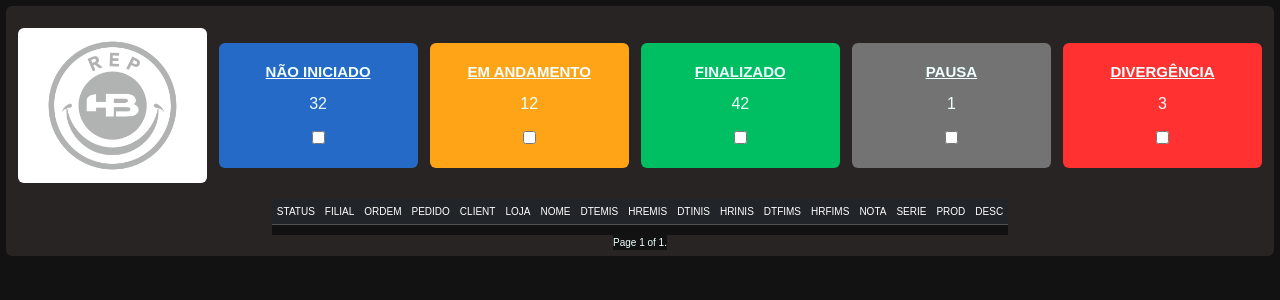
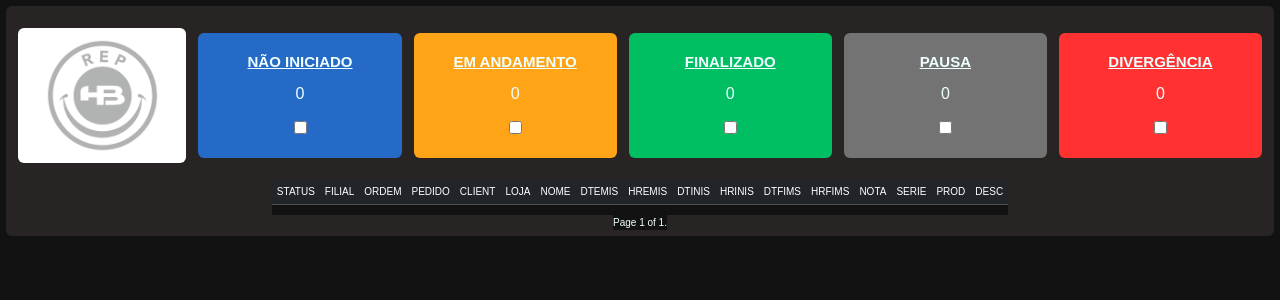
Before and after one commit to shimu1806/Painel-de-controle-de-entrega, a Django app: page / in a window 1280 px wide. Shown: the top 300 px of the page. Run offline with Django 5.2, Linux system fonts and the light colour scheme; data that the repository does not hold is empty; some libraries are stand-ins or nearby versions.

Commit message:
quantidade de item p/ status ok

```diff
--- a/api/models.py
+++ b/api/models.py
@@ -53,7 +53,7 @@ class Todo(models.Model):
 
 class Produto(models.Model):
 
-    CB7_STATUS  = models.CharField(max_length=50)       # Campo status                                  -> Deve ser colorido
+    CB7_STATUS  = models.IntegerField()                 # Campo status                                  -> Deve ser colorido
     CB7_FILIAL  = models.CharField(max_length=50)       # Campo código da filial '01 / 02 / 03'                 * primarykey
     CB7_ORDSEP  = models.CharField(max_length=50)       # Campo código ordem de separação 6 digitos
     CB7_PEDIDO  = models.CharField(max_length=50)       # Campo código Pedido 6 digitos
--- a/api/urls.py
+++ b/api/urls.py
@@ -4,5 +4,6 @@ from . import views
 
 urlpatterns = [
     path('', views.index, name='index'),
+    path('update_status_counts/', views.update_status_counts, name='update_status_counts'),
     path('login/', views.login, name='login'),
 ]
--- a/api/views.py
+++ b/api/views.py
@@ -6,38 +6,29 @@ from django.contrib.auth import authenticate
 from django.contrib.auth.decorators import login_required
 from django.views.decorators.csrf import csrf_exempt
 from django.core.paginator import Paginator
+from django.http import JsonResponse
 
 #@login_required(login_url="api/login")
 def index(request):
     # Gera queryset do banco de dados e faz display no html
+    fetch_data(request)
     data = Produto.objects.all()
     paginator = Paginator(data, 25)  # Show 25 contacts per page.
 
-    page_number = request.GET.get("page")
-    page_obj = paginator.get_page(page_number)
+    page_number         = request.GET.get("page")
+    page_obj            = paginator.get_page(page_number)
+    status_counts_list  = update_status_counts(request)
+
+    print(status_counts_list)
 
     if not data:
-        fetch_data(request)
+        print(status_counts_list)
+        return render(request, 'api/index.html', {'data': page_obj, 'status_counts_list': status_counts_list})
+    else:
 
-        return render(request, 'api/index.html', {'data': page_obj})
-    else:
-        return render(request, 'api/index.html', {'data': page_obj})
+        return render(request, 'api/index.html', {'data': page_obj, 'status_counts_list': status_counts_list})
 
 def fetch_data(request):
-
-    """
-    Fetch 'data' from the specified endpoint.
-
-    Parameters:
-    request (HttpRequest): The HTTP request object.
-
-    Returns:
-    HttpResponse: An HTTP response object.
-
-    This function sends a POST request to the specified endpoint with a JSON payload containing a SQL query.
-    It then processes the JSON response from the endpoint and creates instances of the Produto model from the data.
-    Finally, it updates the Produto model instances in the database and returns an HTTP response with the updated data.
-    """
 
     payload = {
         "PAGINA": 1,
@@ -77,6 +68,7 @@ def fetch_data(request):
 
 @csrf_exempt
 def login(request):
+
     if request.method == 'POST':
         username = request.POST.get('username')
         password = request.POST.get('password')
@@ -88,3 +80,16 @@ def login(request):
             return render(request, 'api/login.html')
     else:
         return render(request, 'api/login.html')
+@csrf_exempt
+def update_status_counts(request):
+
+    status_counts = {
+        '1': str(Produto.objects.filter(CB7_STATUS=1).count()),
+        '2': str(Produto.objects.filter(CB7_STATUS=2).count()),
+        '0': str(Produto.objects.filter(CB7_STATUS=0).count()),
+        '3': str(Produto.objects.filter(CB7_STATUS=3).count()),
+        '4': str(Produto.objects.filter(CB7_STATUS=4).count()),
+    }
+    print(status_counts)
+
+    return JsonResponse(status_counts)
--- a/painel/settings.py
+++ b/painel/settings.py
@@ -128,5 +128,6 @@ STATICFILES_DIRS = [
 DEFAULT_AUTO_FIELD = 'django.db.models.BigAutoField'
 
 ALLOWED_HOSTS = [
-    '192.168.0.134'
+    '192.168.0.134',
+    '127.0.0.1',
 ]
--- a/static/css/api/boxes.css
+++ b/static/css/api/boxes.css
@@ -11,8 +11,8 @@
 }
 
 #boxes {
-    width: 30%;
-    height: 30%;
+    width: 100%;
+    height: 100%;
     border-radius: 0.6rem;
     margin: 0.6rem;
 }
@@ -32,7 +32,7 @@
 
 .box1 {
     background: white;
-    padding: 1rem;
+    padding: 0rem;
 }
 
 .box1 img {
@@ -40,9 +40,8 @@
     width: 80%;
     height: 80%;
     opacity: 0.3;
+    padding: 1rem;
 }
-
-
 
 .box2 {
     background: #256AC6;
--- a/static/css/api/mural.css
+++ b/static/css/api/mural.css
@@ -1,14 +1,12 @@
 .container-mural {
-    padding: 5%;
     background: transparent;
-    width: 100%;
-    height: 80%;
     display: flex;
     flex-direction: row;
-    margin: 2%;
     padding: 0rem 0;
     text-align: center;
     align-items: center;
+    width: 100%;
+    height: 100%;
 }
 
 .status-0 {
--- a/template/api/index.html
+++ b/template/api/index.html
@@ -9,7 +9,11 @@
     <link rel="stylesheet" href="{% static 'css/extends.css' %}">
     <link href="https://cdn.jsdelivr.net/npm/bootstrap@5.3.3/dist/css/bootstrap.min.css" rel="stylesheet" integrity="sha384-QWTKZyjpPEjISv5WaRU9OFeRpok6YctnYmDr5pNlyT2bRjXh0JMhjY6hW+ALEwIH" crossorigin="anonymous">
     <link href="https://cdn.datatables.net/v/dt/jq-3.7.0/dt-2.0.6/datatables.min.css" rel="stylesheet"> <!-- alterar -->
-
+    <script>
+        setTimeout(function() {
+            location.reload(); // Recarrega a página
+        }, 5000); // 5000 milissegundos = 5 segundos
+    </script>
 </head>
     <body>
 
@@ -17,45 +21,45 @@
         <article class="container-main">
             <!-- container fundo -->
             <section class="container-base">
-
+                {% for status_counts in status_counts_list  %}
                 <!-- for status in pedido_status -->
-                <div class="container-mural">
+                <div class="container-mural" id="status-container">
                     <div id="boxes" class="box1">
                         <img src="../../static/src/image.png">
                     </div>
                     <div id="boxes" class="box2">
                         <h4>NÃO INICIADO</h4>
-                            <p>32</p>
+                        <p>0</p>
                         <input type="checkbox" id="checkbox2">
                     </div>
                     <div id="boxes" class="box3">
                         <h4>EM ANDAMENTO</h4>
-                            <p>12</p>
+                        <p>0</p>
                         <input type="checkbox" id="checkbox3">
                     </div>
                     <div id="boxes" class="box4">
                         <h4>FINALIZADO</h4>
-                            <p>42</p>
+                        <p>0</p>
                         <input type="checkbox" id="checkbox4">
                     </div>
                     <div id="boxes" class="box5">
                         <h4>PAUSA</h4>
-                            <p>1</p>
+                        <p>0</p>
                         <input type="checkbox" id="checkbox5">
                     </div>
                     <div id="boxes" class="box6">
                         <h4>DIVERGÊNCIA</h4>
-                            <p>3</p>
+                        <p>0</p>
                         <input type="checkbox" id="checkbox6">
                     </div>
                 </div>
                 <!-- endfor -->
+                {% endfor %}
+                <!-- container tabela -->
 
-                <!-- container tabela -->
                 <div class="table-responsive-sm">
                     <table class="table table-dark table-hover">
                         <thead class="table table-dark">
-
                             <tr>
                                 <td>STATUS</td>
                                 <td>FILIAL</td>
@@ -128,6 +132,28 @@
         </article>
 
     <script src="https://cdn.jsdelivr.net/npm/bootstrap@5.3.3/dist/js/bootstrap.bundle.min.js" integrity="sha384-YvpcrYf0tY3lHB60NNkmXc5s9fDVZLESaAA55NDzOxhy9GkcIdslK1eN7N6jIeHz" crossorigin="anonymous"></script>
+    <script>
+        function updateStatusCounts() {
+        fetch('http://127.0.0.1:8000/update_status_counts/')
+        .then(response => response.json())
+        .then(data => {
+            const statusContainer = document.getElementById('status-container');
 
+            // Update the status counts in the HTML element
+            statusContainer.querySelector('.box2 p').textContent = data['1'];
+            statusContainer.querySelector('.box3 p').textContent = data['2'];
+            statusContainer.querySelector('.box4 p').textContent = data['0'];
+            statusContainer.querySelector('.box5 p').textContent = data['3'];
+            statusContainer.querySelector('.box6 p').textContent = data['4'];
+            })
+        .catch(error => {
+            console.error('Error fetching status counts:', error);
+            });
+        }
+
+        // Call the function to update the status counts
+        updateStatusCounts();
+        setInterval(fetchStatusCounts, 5000);
+    </script>
 </body>
 </html>
```
Also changed, not shown: little_glue.txt (+21 -1 lines), api/migrations/0005_alter_produto_cb7_status.py (added). Lines whose indentation alone changed are shown as unchanged.
